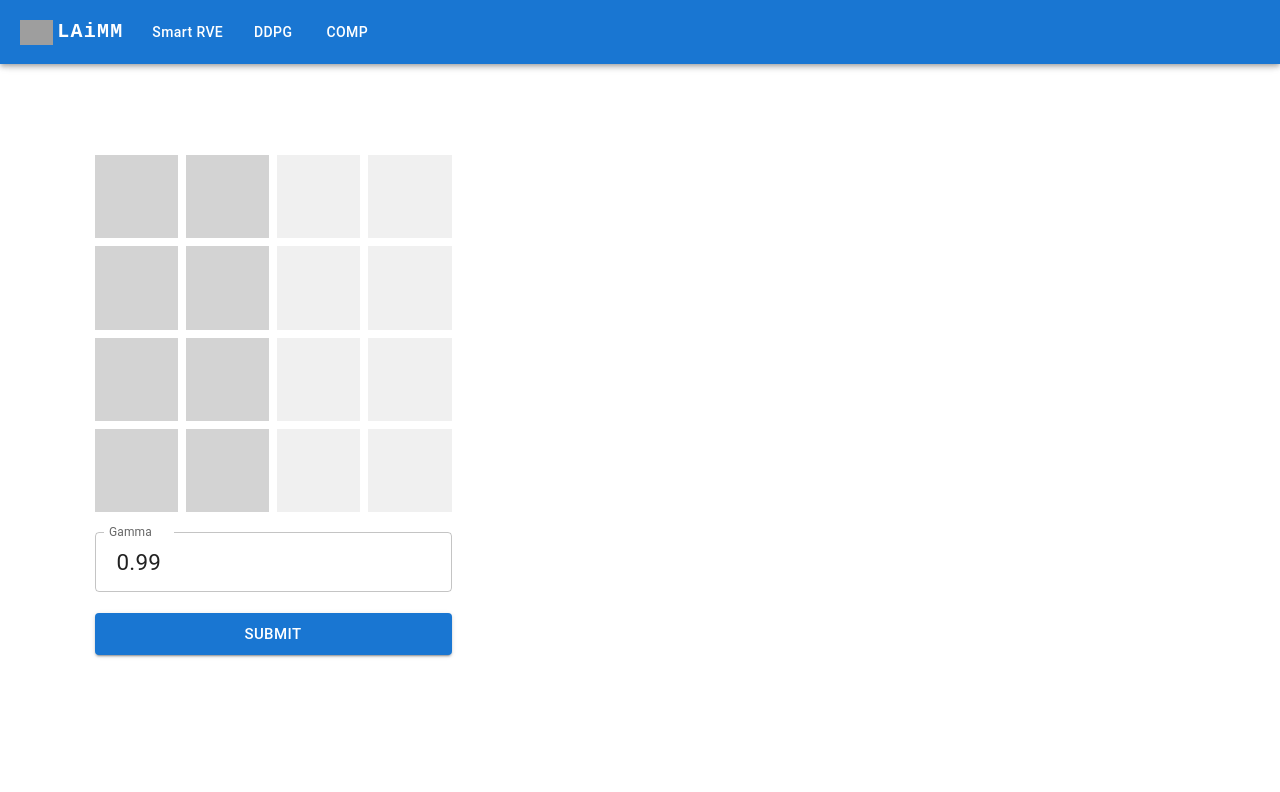
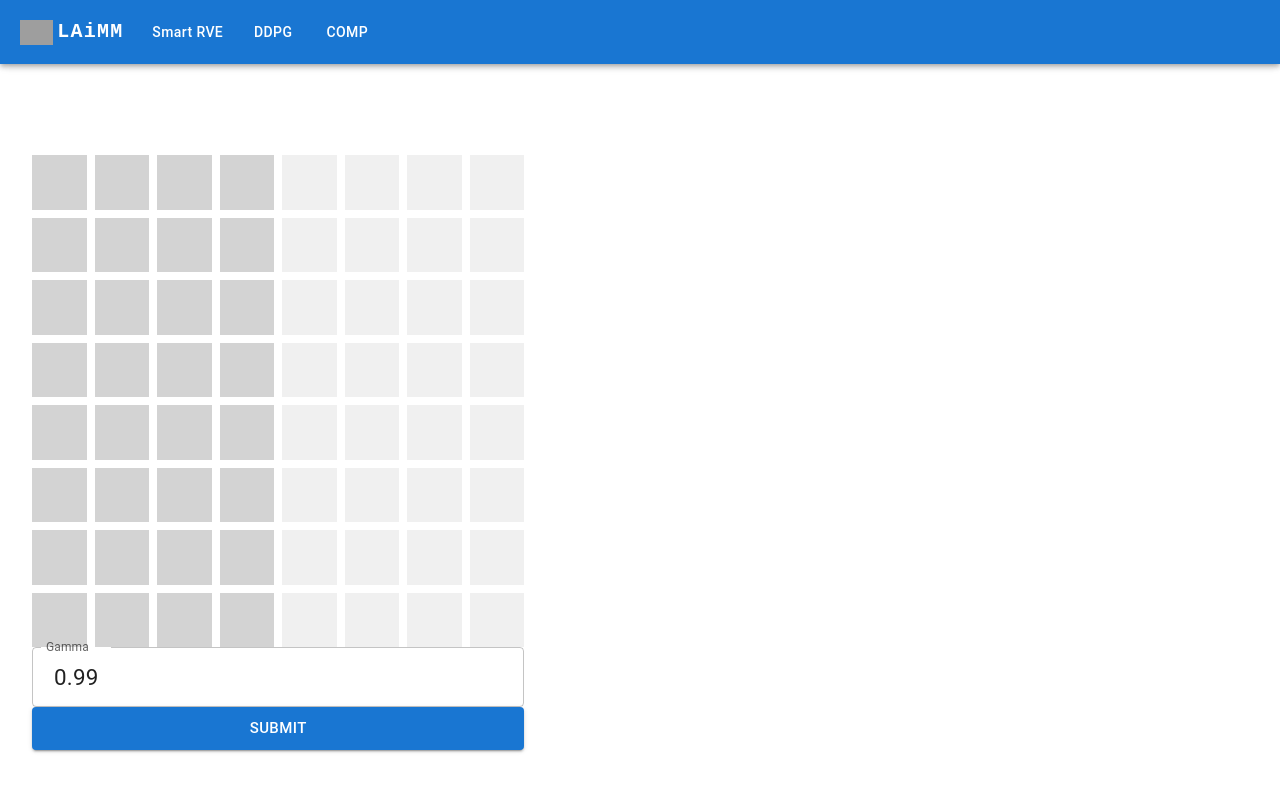
Before and after one commit to momonong/RL-demo-web, a React (Vite) app in the folder frontend/: page /comp in a window 1280 px wide. Shown: the top 792 px of the page. Built offline with nearby package versions, Linux system fonts and the light colour scheme; grey boxes are pictures that could not be loaded.

Commit message:
Update grid to 8*8

```diff
--- a/frontend/src/api.ts
+++ b/frontend/src/api.ts
@@ -1,5 +1,5 @@
-const BACKEND_URL = "https://99bd-140-116-179-122.ngrok-free.app";
-
+// const BACKEND_URL = "https://407b-140-116-179-122.ngrok-free.app";
+const BACKEND_URL = "http://127.0.0.1:5000";
 
 // CNN Plastic
 // Smart RVE
--- a/frontend/src/components/COMP.tsx
+++ b/frontend/src/components/COMP.tsx
@@ -32,7 +32,7 @@ function COMP() {
   };
 
   return (
-    <div style={{ display: 'grid', gridTemplateColumns: '1fr 2fr', gap: '20px', marginTop: '10px' }}>
+    <div style={{ display: 'grid', gridTemplateColumns: '1.4fr 2fr', gap: '20px', marginTop: '10px' }}>
       {/* 輸入介面 */}
       <div style={{ height: '500px', display: 'flex', flexDirection: 'column', justifyContent: 'space-between' }}>
         <COMPGrid onSelectedCellsChange={handleSelectedCellsChange} />
--- a/frontend/src/components/COMPGrid.tsx
+++ b/frontend/src/components/COMPGrid.tsx
@@ -9,7 +9,7 @@ interface COMPGridInputProps {
   onSelectedCellsChange?: (selectedCells: number[]) => void;
 }
 
-const CustomButton = styled(ButtonBase)(({ 'data-mirrored': mirrored, selected }: { 'data-mirrored': boolean, selected: boolean }) => ({
+const CustomButton = styled(ButtonBase)(({ 'data-mirrored': mirrored, selected }: { theme?: any, 'data-mirrored': boolean, selected: boolean }) => ({
   width: '100%',
   height: '100%',
   backgroundColor: selected ? (mirrored ? '#a0a0a0' : 'black') : mirrored ? '#f0f0f0' : 'lightgrey',
@@ -20,38 +20,55 @@ function COMPGrid({ onSelectedCellsChange = () => {} }: COMPGridInputProps) {
   const [selected, setSelected] = useState<number[]>([]);
 
   const handleClick = (index: number) => {
-    if (index % 4 > 1) return; // Only allow selection for the left half
+    // 确定点击只能在左半边
+    if (index % 8 >= 4) return;
 
     let updatedSelected: number[] = [];
-
     if (selected.includes(index)) {
-        updatedSelected = selected.filter((item) => item !== index);
+      updatedSelected = selected.filter((item) => item !== index);
     } else {
-        updatedSelected = [...selected, index];
+      updatedSelected = [...selected, index];
     }
 
+    // 排序选择的索引
     updatedSelected.sort((a, b) => a - b);
 
+    // 转换为4x8网格的索引
+    const convertedSelected = updatedSelected.map(i => {
+      // 计算4x8的行和列
+      const row = Math.floor(i / 8);
+      const col = i % 8;
+      return row * 4 + col;
+    });
+
     setSelected(updatedSelected);
-    onSelectedCellsChange(updatedSelected);
-  };
+    onSelectedCellsChange(convertedSelected);
+};
 
+  // This function determines if the cell on the right should be mirrored
   const isMirroredSelected = (index: number) => {
-    const mirroredIndex = index - (index % 4) + (3 - (index % 4));
+    const row = Math.floor(index / 8);
+    const column = index % 8;
+    // Calculate mirrored index for the left side of the grid
+    const mirroredIndex = row * 8 + (7 - column);
     return selected.includes(mirroredIndex);
   };
 
   return (
     <Box sx={{ width: '100%', height: 'auto' }}>
         <Grid container spacing={1}>
-            {[...Array(16)].map((_, index) => (
-            <Grid xs={3} md={3} key={index}>
+            {[...Array(64)].map((_, index) => (
+            <Grid xs={1.5} md={1.5} key={index}>
                 <div style={{ paddingTop: '100%', position: 'relative' }}>
                     <CustomButton
                     style={{ position: 'absolute', top: 0, left: 0, right: 0, bottom: 0 }}
-                    selected={index % 4 <= 1 ? selected.includes(index) : isMirroredSelected(index)}
-                    data-mirrored={index % 4 > 1}
+                    selected={selected.includes(index)}
+                    data-mirrored={index % 8 >= 4}
                     onClick={() => handleClick(index)}
+                    sx={{
+                      backgroundColor: index % 8 < 4 ? (selected.includes(index) ? 'black' : 'lightgrey')
+                                                      : (isMirroredSelected(index) ? '#a0a0a0' : '#f0f0f0')
+                    }}
                     />
                 </div>
             </Grid>
```
Also changed, not shown: 2 other files (tests, documents, lock files or other folders).
